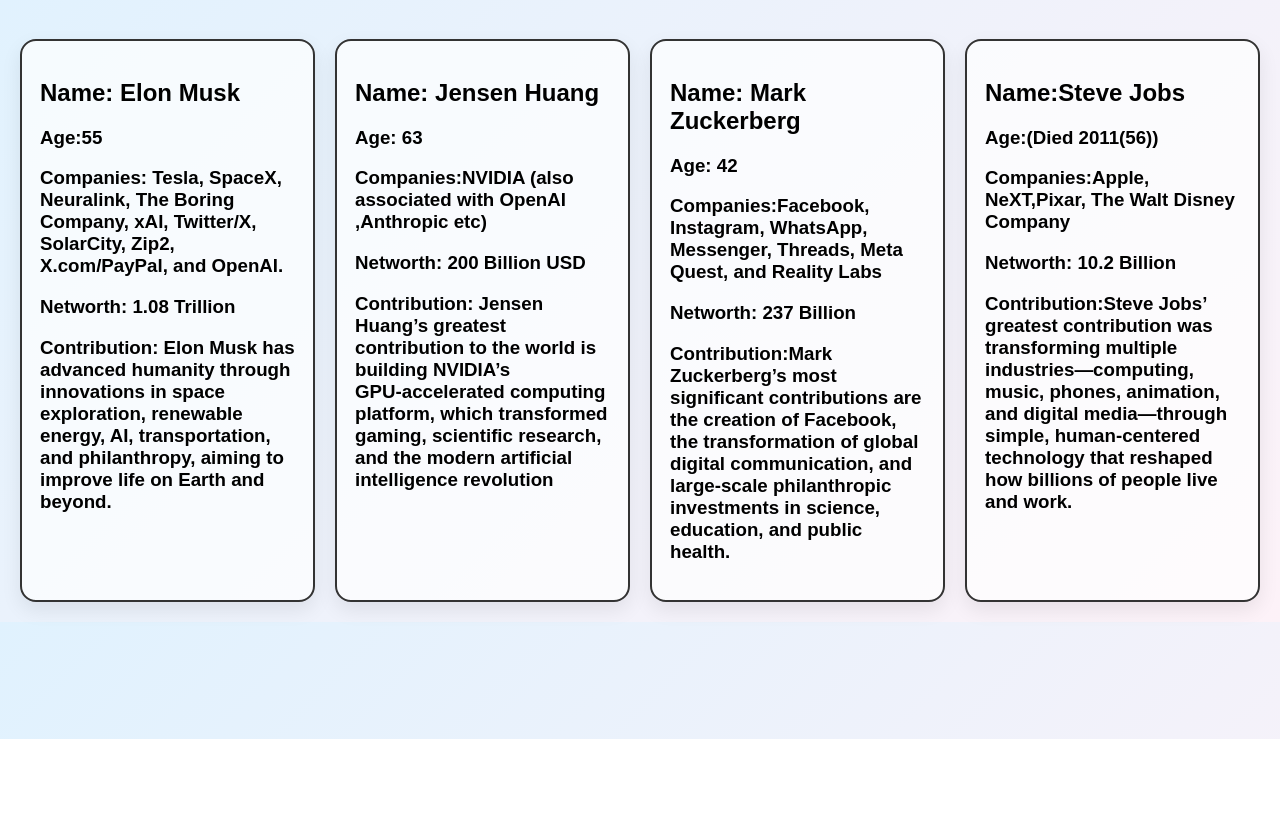
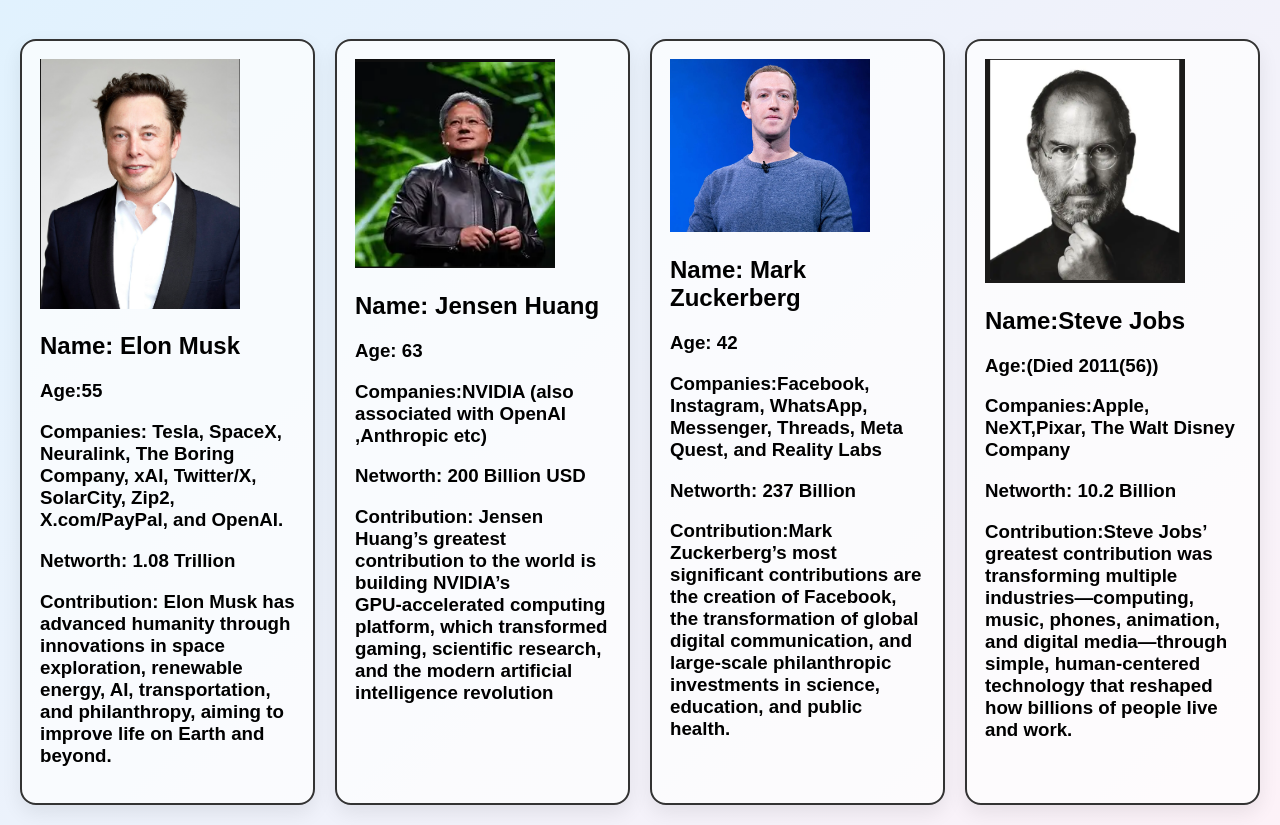
Before and after one commit to 0718083803/TechShapers-Web-, a plain HTML site: page index.html in a window 1280 px wide. Shown: the part 61-886 px from the top of the page. Before the commit the page ends 800 px from the top, so only its background shows below. Drawn offline with Linux system fonts and the light colour scheme.

Commit message:
Added Images

```diff
--- a/index.html
+++ b/index.html
@@ -10,6 +10,7 @@
             <p></p>
             <div class = "flexcontainer">
                 <div class = "musk">
+                    <img src = "musk.png" alt = "Elon Musk" resize = "true" width = 200 , length = 200>
                     <h2>Name: Elon Musk</h2>
                     <h3>Age:55 </h3>
                     <h3>Companies: Tesla, SpaceX, Neuralink, The Boring Company, xAI, Twitter/X, SolarCity, Zip2, X.com/PayPal, and OpenAI. </h3>
@@ -17,6 +18,7 @@
                     <h3>Contribution: Elon Musk has advanced humanity through innovations in space exploration, renewable energy, AI, transportation, and philanthropy, aiming to improve life on Earth and beyond. <br></h3>
                 </div>
                 <div class = "Huang">
+                    <img src = "huang.png" alt = "Elon Musk" resize = "true" width = 200 , length = 200>
                     <h2>Name: Jensen Huang </h2>
                     <h3>Age: 63 </h3>
                     <h3>Companies:NVIDIA (also associated with OpenAI ,Anthropic etc) </h3>
@@ -24,6 +26,7 @@
                     <h3>Contribution: Jensen Huang’s greatest contribution to the world is building NVIDIA’s GPU‑accelerated computing platform, which transformed gaming, scientific research, and the modern artificial intelligence revolution </h3>
                 </div>
                 <div class = "zuck">
+                    <img src = "zuckerberg.png" alt = "Elon Musk" resize = "true" width = 200 , length = 200>
                     <h2>Name: Mark Zuckerberg</h2>
                     <h3>Age: 42</h3>
                     <h3>Companies:Facebook, Instagram, WhatsApp, Messenger, Threads, Meta Quest, and Reality Labs </h3>
@@ -31,6 +34,7 @@
                     <h3>Contribution:Mark Zuckerberg’s most significant contributions are the creation of Facebook, the transformation of global digital communication, and large‑scale philanthropic investments in science, education, and public health. </h3>
                 </div>
                 <div class = "jobs">
+                    <img src = "jobs.png" alt = "Elon Musk" resize = "true" width = 200 , length = 200>
                     <h2>Name:Steve Jobs </h2>
                     <h3>Age:(Died 2011(56)) </h3>
                     <h3>Companies:Apple, NeXT,Pixar, The Walt Disney Company </h3>
```
Also changed, not shown: huang.png (added), jobs.png (added), musk.png (added), zuckerberg.png (added).
